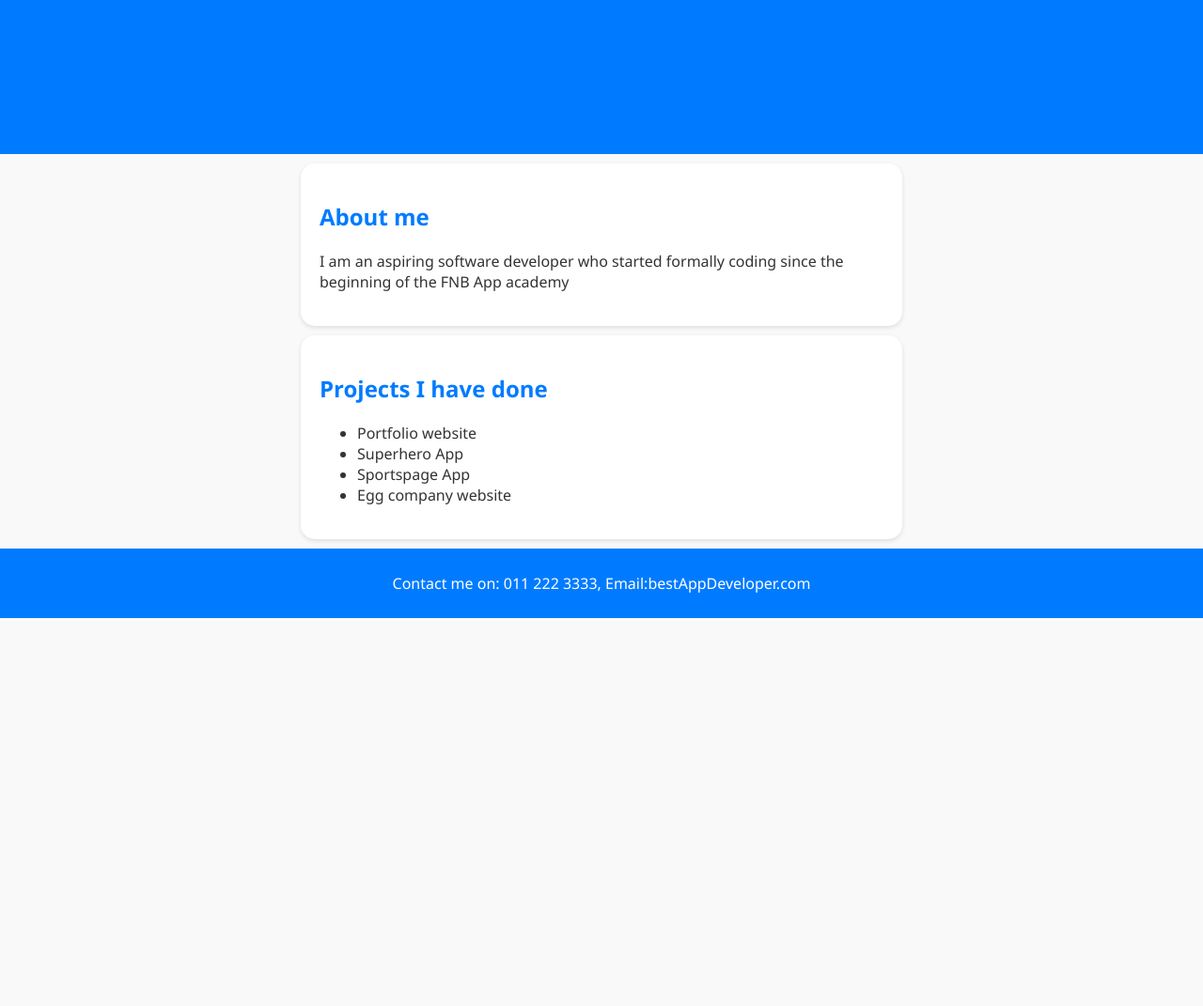
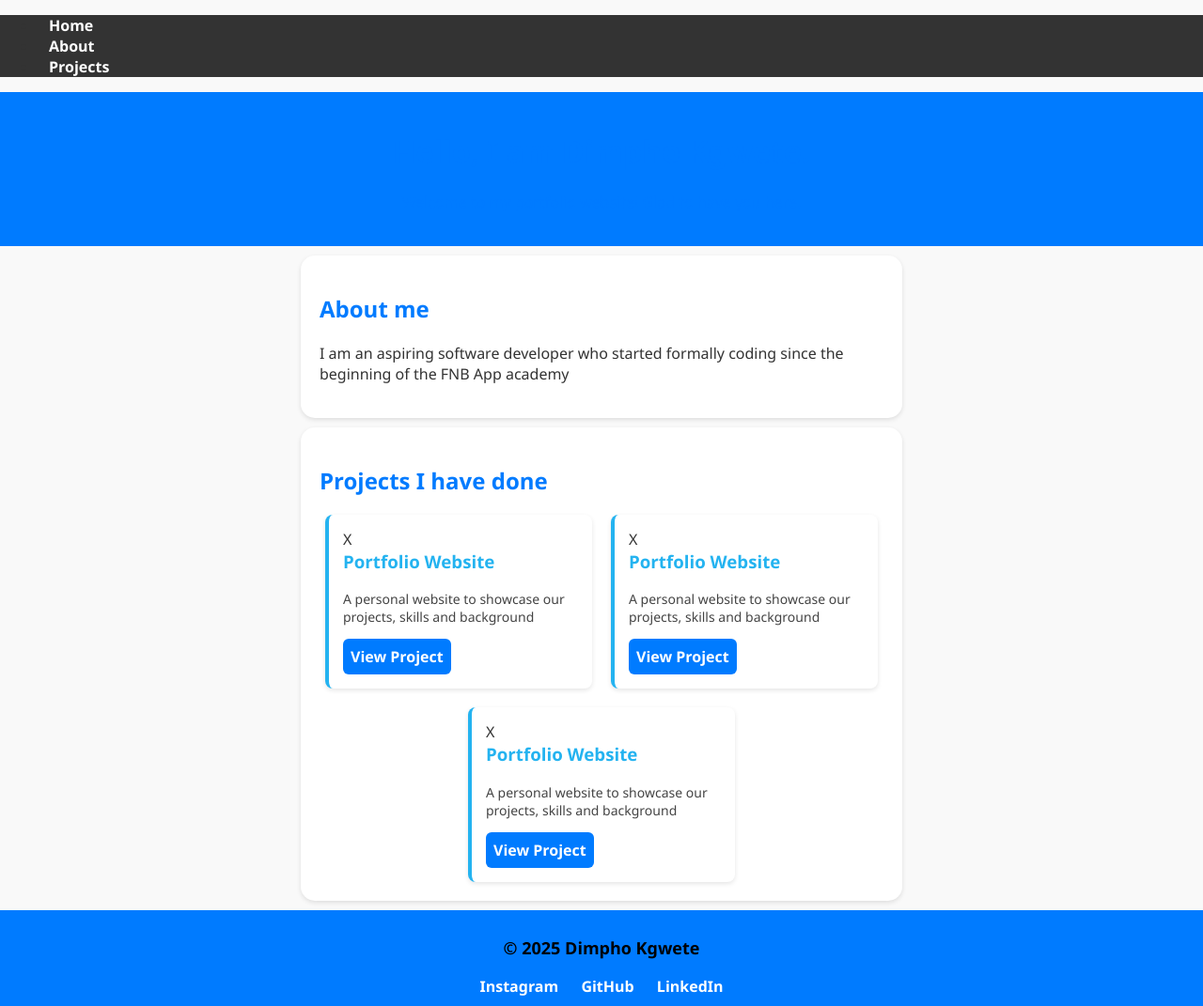
Before and after one commit to DK-Bot-Code-22/Portfolio-website, a plain HTML site: page index.html in a window 1280 px wide. Shown: the whole page at 94% size. Before the commit the page ends 800 px from the top, so only its background shows below. Drawn offline with Linux system fonts and the light colour scheme.

Commit message:
updated projects and added social links

```diff
--- a/index.html
+++ b/index.html
@@ -9,28 +9,57 @@
 
 </head>
 <body>
-    <header>
+    <nav>
+        <ul class="navbar">
+            <li><a href="#">Home</a></li>
+            <li><a href="#About">About</a></li>
+            <li><a href="#Projects">Projects</a></li>
+        </ul>
+    </nav>
+    <header id="top">
         <h1>Hello, I am Dimpho Kgwete.</h1>
         <p>Welcome to my portfolio website! Glad to have you here.</p>
     </header>
 
-    <section class="about">
+    <section class="about" id="about">
         <h2>About me</h2>
         <p>I am an aspiring software developer who started formally coding since the beginning of the FNB App academy</p>
     </section>
 
-    <section class="projects">
+    <section class="projects" id="projects">
         <h2>Projects I have done</h2>
-            <ul>
-                <li>Portfolio website</li>
-                <li>Superhero App</li>
-                <li>Sportspage App</li>
-                <li>Egg company website</li>
-            </ul>
+        <div class="project-list">
+
+            <div class="project-card">X
+                <h3>Portfolio Website</h3>
+                    <p>A personal website to showcase our projects, skills and background</p>
+                <a href="https://app.netlify.com/projects/dimphos-portfolio/overview" target="_blank">View Project</a>
+            </div>
+
+            <div class="project-card">X
+                <h3>Portfolio Website</h3>
+                    <p>A personal website to showcase our projects, skills and background</p>
+                <a href="#">View Project</a>
+            </div>
+
+            <div class="project-card">X
+                <h3>Portfolio Website</h3>
+                    <p>A personal website to showcase our projects, skills and background</p>
+                <a href="#">View Project</a>
+            </div>
+
+        </div>
     </section>
 
     <footer>
-        <p>Contact me on: 011 222 3333, Email:bestAppDeveloper.com</p>
+        <p>© 2025 Dimpho Kgwete</p>
+        <div class="social-links">
+            <a href="https://instagram.com/@dimphokgwete940" target="_blank">Instagram</a>
+
+            <a href="https://github.com/Dk-Bot-Code-22/" target="_blank">GitHub</a>
+
+            <a href="https://linkedin.com/in/Dimpho Kgwete/" target="_blank">LinkedIn</a>
+        </div>
     </footer>
 </body>
 </html>
--- a/style.css
+++ b/style.css
@@ -37,3 +37,104 @@ footer{
     background: #007bff;
     color: #ffffff;
 }
+
+footer > p {
+    color: #000;
+    font-weight: bold;
+    font-size: 18px;
+}
+
+.social-links{
+    margin-top: 10px;
+}
+
+.social-links > a {
+    margin: 0 10px;
+    color: #ffffff;
+    text-decoration: none;
+    font-weight: bold;
+}
+
+.social-links > a:hover {
+    text-decoration: underline;
+    font-size: 20px;
+    color: #000;
+}
+
+/*Project list*/
+.project-list {
+    display: flex;
+    flex-wrap: wrap;
+    justify-content: center;
+    gap: 20px;
+}
+
+.project-card {
+    background-color: #ffffff;
+    border-left: 4px solid #24b3f0;
+    padding: 15px;
+    border-radius: 8px;
+    width: 250px;
+    box-shadow: 0 2px 5px rgba(0, 0, 0, 0.1);
+    transition: transform 0.2s;
+}
+
+.project-card:hover {
+    transform: translateY(-5px);
+}
+
+.project-card > h3 {
+    margin-top: 0;
+    color: #24b3f0;
+}
+
+.project-card > p {
+    font-size: 14px;
+    color: #444;
+}
+
+.project-card > a {
+    display: inline-block;
+    padding: 8px;
+    background-color: #007bff;
+    color: #fff;
+    border: none;
+    border-radius: 6px;
+    text-decoration: none;
+    font-weight: bold;
+    transition: background-color 0.2s ease;
+}
+
+.project-card > a:hover {
+    background-color: #00056b;
+}
+
+nav {
+    background-color: #333;
+    position: sticky;
+    top: 0;
+    z-index: 1000;
+}
+
+.nvbar {
+    list-style: none;
+    display: flex;
+    justify-content: center;
+    padding: 10px 0;
+    margin: 0;
+    gap: 20px;
+}
+
+.navbar > li > a {
+    color: #fff;
+    text-decoration: none;
+    font-weight: bold;
+    padding: 6px 12px;
+    border-radius: 4px;
+    transition: background-color 0.2s ease;
+}
+
+.navbar > li > a:hover {
+    background-color: #007bff;
+
+}
```
